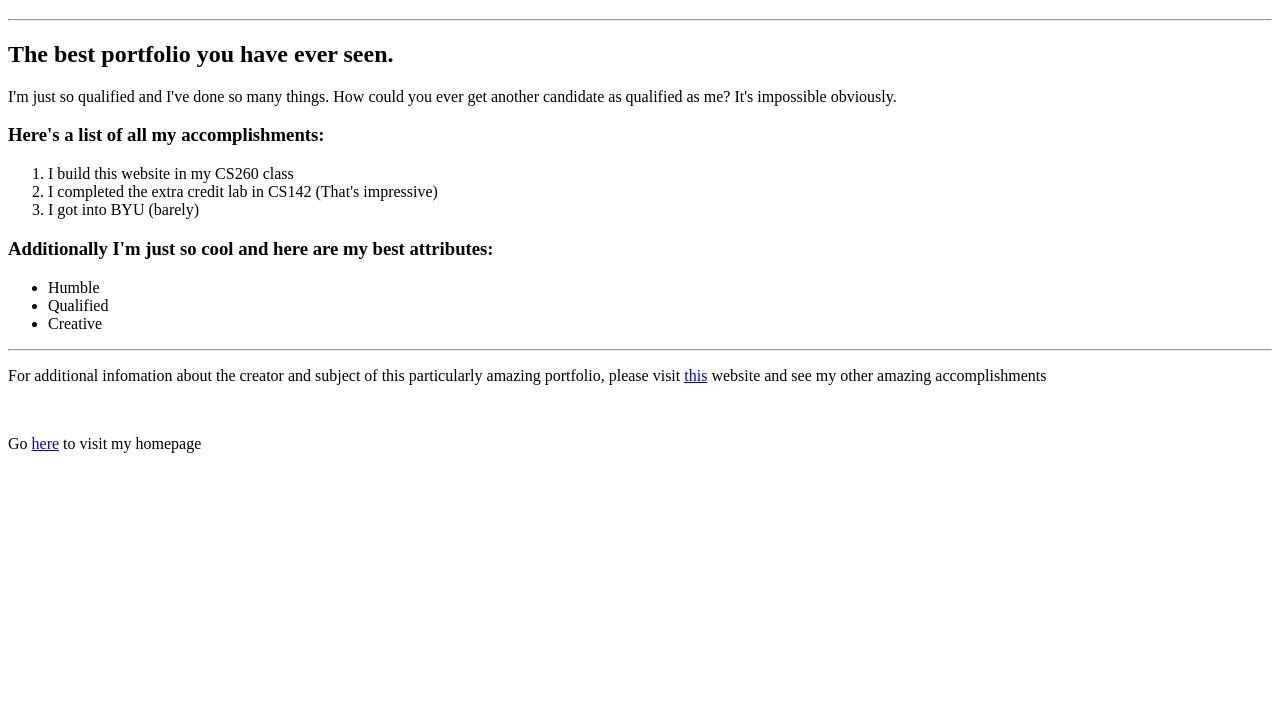
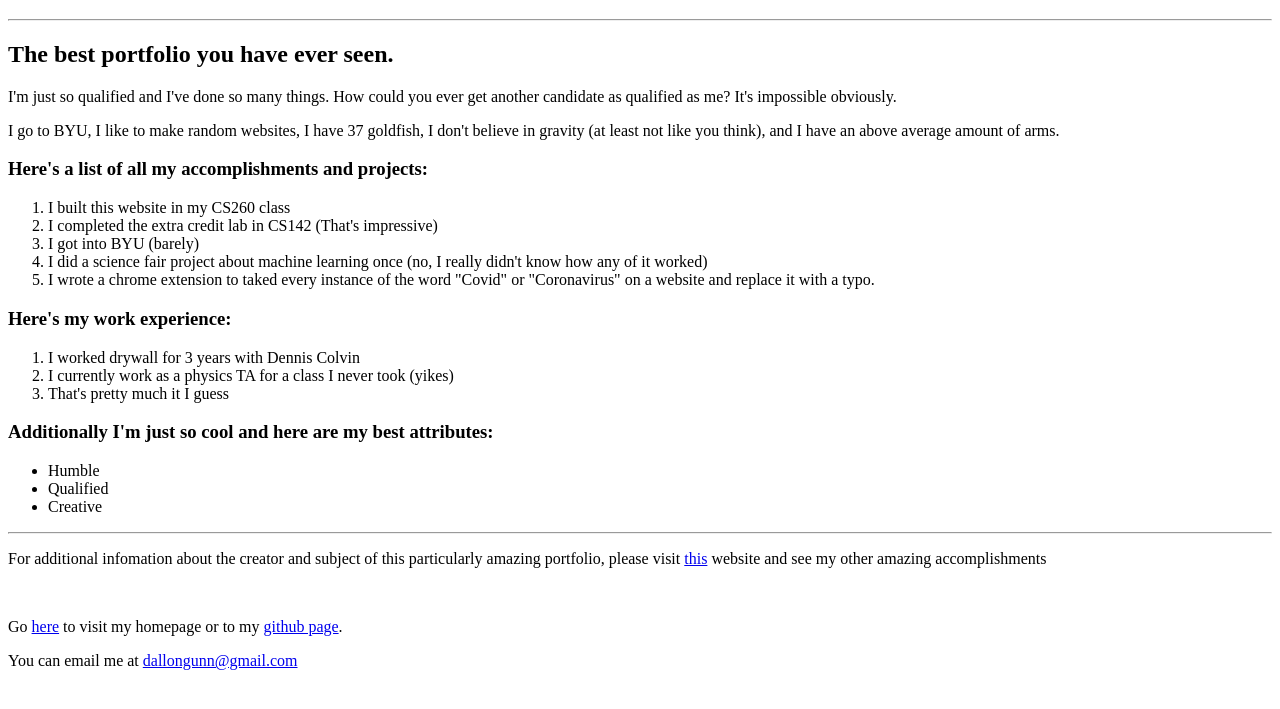
Before and after one commit to dlgunn/portfolio, a plain HTML site: page index.html in a window 1280 px wide. Shown: the part 61-770 px from the top of the page. Drawn offline with Linux system fonts and the light colour scheme.

Commit message:
Fulfills requiremnets

```diff
--- a/index.html
+++ b/index.html
@@ -8,11 +8,20 @@
 		<hr>
 		<h2>The best portfolio you have ever seen.</h2>
 		<p>I'm just so qualified and I've done so many things. How could you ever get another candidate as qualified as me? It's impossible obviously.</p>
-		<h3>Here's a list of all my accomplishments:</h3>
+		<p>I go to BYU, I like to make random websites, I have 37 goldfish, I don't believe in gravity (at least not like you think), and I have an above average amount of arms.</p>
+		<h3>Here's a list of all my accomplishments and projects:</h3>
 		<ol>
-			<li>I build this website in my CS260 class</li>
+			<li>I built this website in my CS260 class</li>
 			<li>I completed the extra credit lab in CS142 (That's impressive)</li>
 			<li>I got into BYU (barely)</li>
+			<li>I did a science fair project about machine learning once (no, I really didn't know how any of it worked)</li>
+			<li>I wrote a chrome extension to taked every instance of the word "Covid" or "Coronavirus" on a website and replace it with a typo.</li>
+		</ol>
+		<h3>Here's my work experience:</h3>
+		<ol>
+			<li>I worked drywall for 3 years with Dennis Colvin</li>
+			<li>I currently work as a physics TA for a class I never took (yikes)</li>
+			<li>That's pretty much it I guess</li>
 		</ol>
 		<h3>Additionally I'm just so cool and here are my best attributes:</h3>
 		<ul>
@@ -23,6 +32,7 @@
 		<hr>
 		<p>For additional infomation about the creator and subject of this particularly amazing portfolio, please visit <a href="https://www.youtube.com/watch?v=dQw4w9WgXcQ">this</a> website and see my other amazing accomplishments</p>
 		<br>
-		<p>Go <a href ="https://do.dallongunn.com/">here</a> to visit my homepage</p>
+		<p>Go <a href ="https://do.dallongunn.com/">here</a> to visit my homepage or to my <a href="https://github.com/dlgunn">github page</a>.</p>
+		<p>You can email me at <a href = "mailto: dallongunn@gmail.com">dallongunn@gmail.com</a></p>
 	</body>
 </html>
```
